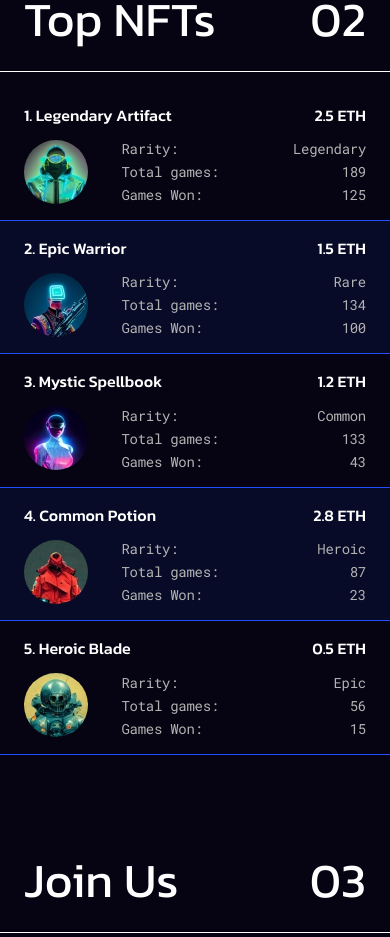
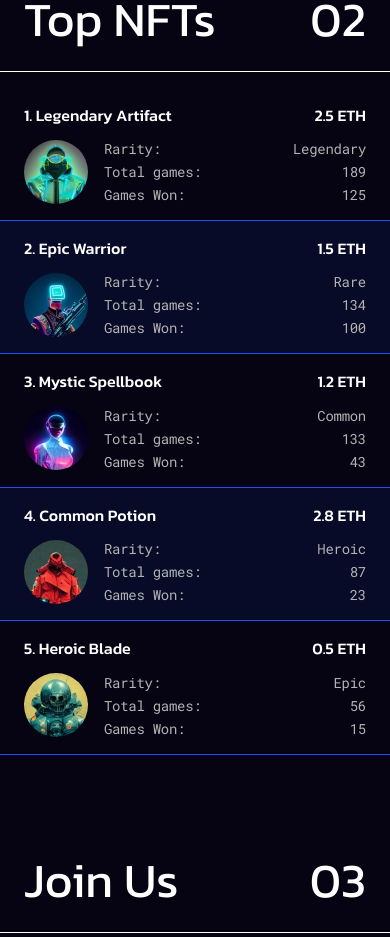
Before and after one commit to webdevbiv/dexola-landing, a React (Vite) app: page / in a window 390 px wide. Shown: the part 2600-3537 px from the top of the page. Built offline with nearby package versions, Linux system fonts and the light colour scheme.

Commit message:
FIX | Mobile Table

```diff
--- a/src/sections/TopNFTs/TopNFTs.module.scss
+++ b/src/sections/TopNFTs/TopNFTs.module.scss
@@ -182,6 +182,7 @@
   font-weight: 400;
   font-size: 14px;
   letter-spacing: -0.28px;
+  width: 100%;
 }
 
 .mData {
@@ -196,6 +197,7 @@
 .avatar {
   padding-left: 24px;
   padding-bottom: 16px;
+  padding-right: 16px;
 }
 
 .columnPadding {
```
